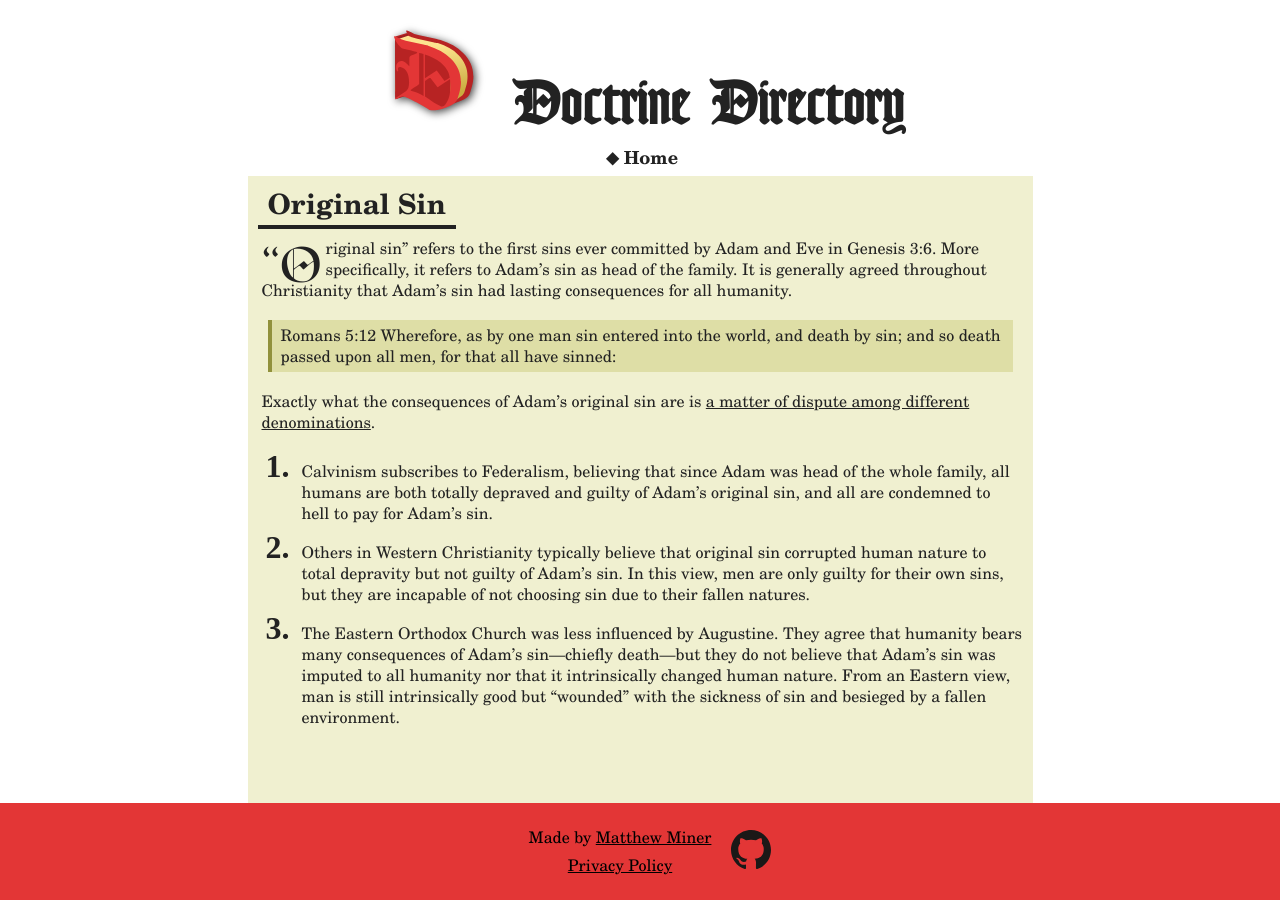
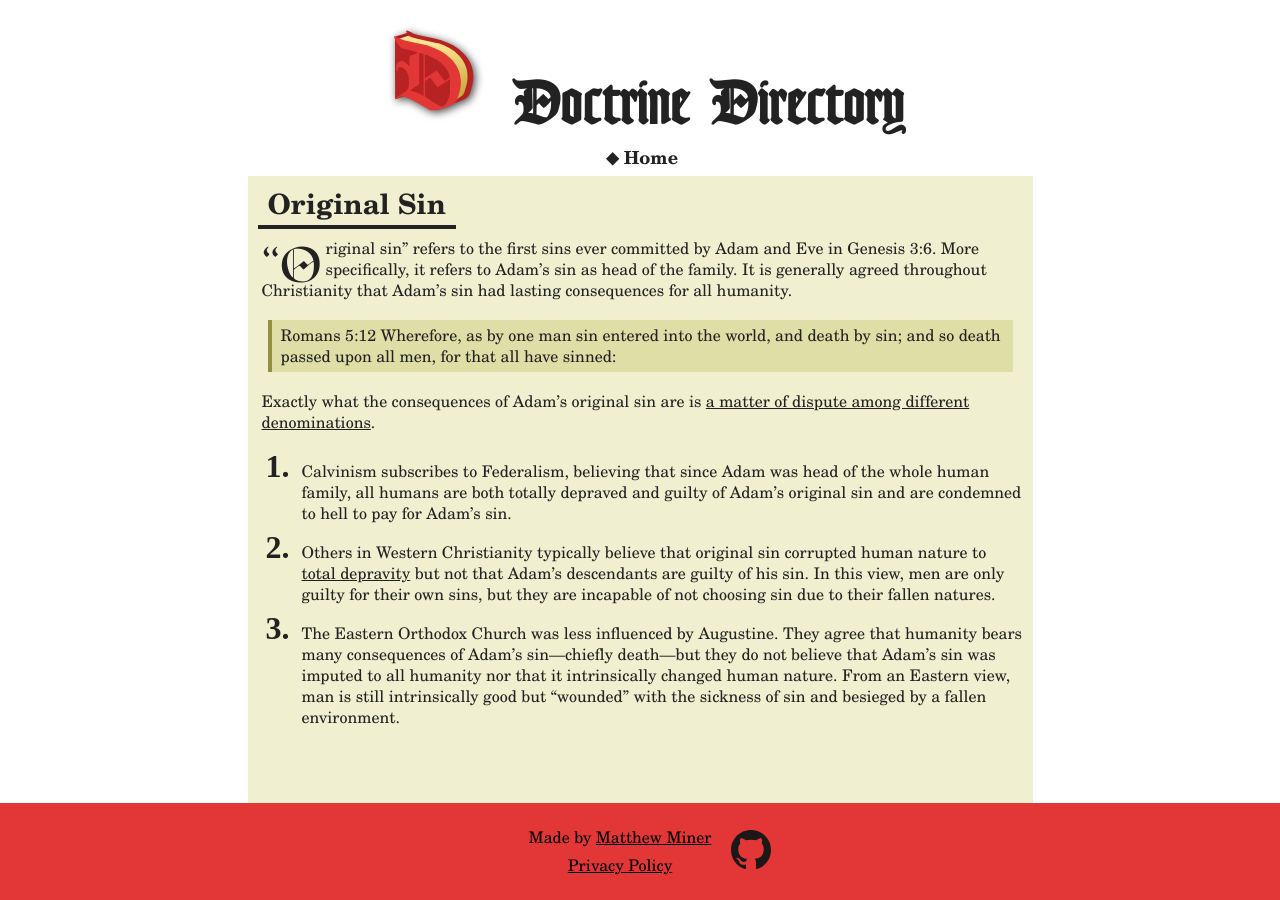
Before and after one commit to mminer237/doctrine-directory, a Jekyll site: the page built from _doctrines/original-sin.md, in a window 1280 px wide. Built offline with Jekyll 4.4.1, drawn with Linux system fonts in a browser that asks for light colours; some web fonts are replaced.

```diff
--- a/_doctrines/original-sin.md
+++ b/_doctrines/original-sin.md
@@ -9,6 +9,6 @@ description: Original sin is the sin committed by Adam in the Garden of Eden and
 
 Exactly what the consequences of Adam's original sin are is [a matter of dispute among different denominations](https://denominationdifferences.com/compare/all#original_sin).
 
-1. Calvinism subscribes to Federalism, believing that since Adam was head of the whole family, all humans are both totally depraved and guilty of Adam's original sin, and all are condemned to hell to pay for Adam's sin.
-2. Others in Western Christianity typically believe that original sin corrupted human nature to total depravity but not guilty of Adam's sin. In this view, men are only guilty for their own sins, but they are incapable of not choosing sin due to their fallen natures.
+1. Calvinism subscribes to Federalism, believing that since Adam was head of the whole human family, all humans are both totally depraved and guilty of Adam's original sin and are condemned to hell to pay for Adam's sin.
+2. Others in Western Christianity typically believe that original sin corrupted human nature to [total depravity]({% link _doctrines/human-nature/total-depravity.md %}) but not that Adam's descendants are guilty of his sin. In this view, men are only guilty for their own sins, but they are incapable of not choosing sin due to their fallen natures.
 3. The Eastern Orthodox Church was less influenced by Augustine. They agree that humanity bears many consequences of Adam's sin—chiefly death—but they do not believe that Adam's sin was imputed to all humanity nor that it intrinsically changed human nature. From an Eastern view, man is still intrinsically good but "wounded" with the sickness of sin and besieged by a fallen environment.
```
Also changed, not shown: _doctrines/human-nature/total-depravity.md (added, +6 -0 lines), _doctrines/salvation/baptismal-regeneration.md (+1 -1 lines), _doctrines/salvation/sola-fide.md (+2 -0 lines).
